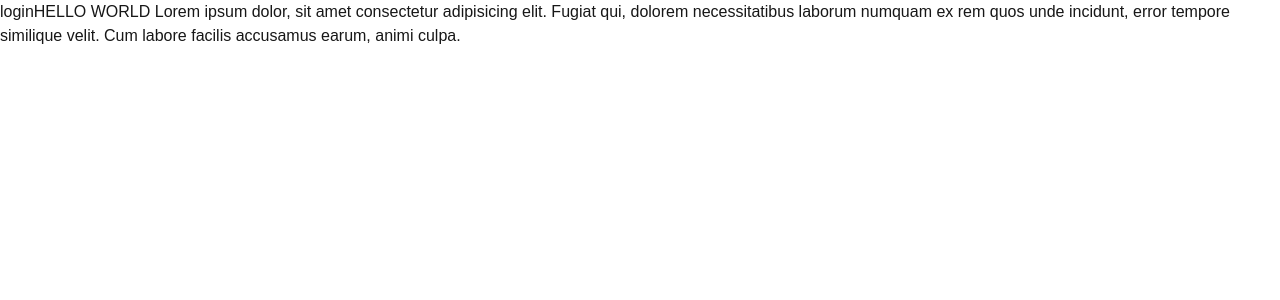
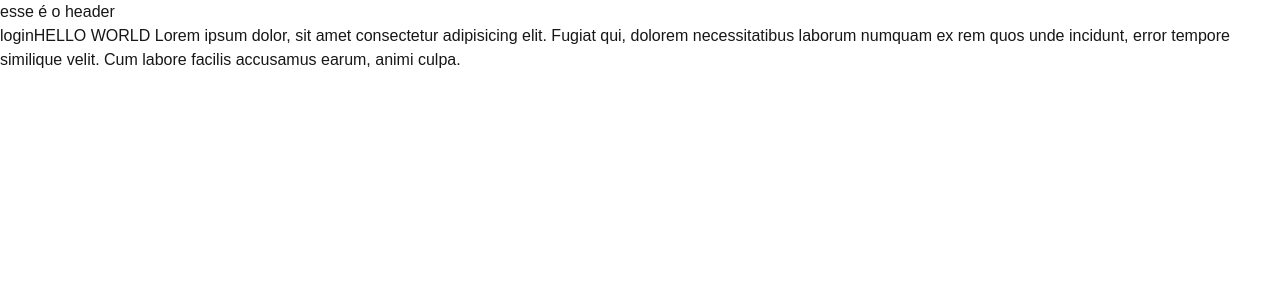
Before and after one commit to naruegsantos/myspace, a Next.js app: page / in a window 1280 px wide. Shown: the top 300 px of the page. Built offline with nearby package versions, Linux system fonts and the light colour scheme.

Commit message:
add header

```diff
--- a/src/app/page.tsx
+++ b/src/app/page.tsx
@@ -7,6 +7,7 @@ export default function Home() {
 
   return (
     <>
+      <header>esse é o header</header>
       <Link href={"/login"}>login</Link>
       HELLO WORLD
       Lorem ipsum dolor, sit amet consectetur adipisicing elit. Fugiat qui, dolorem necessitatibus laborum numquam ex rem quos unde incidunt, error tempore similique velit. Cum labore facilis accusamus earum, animi culpa.
```
